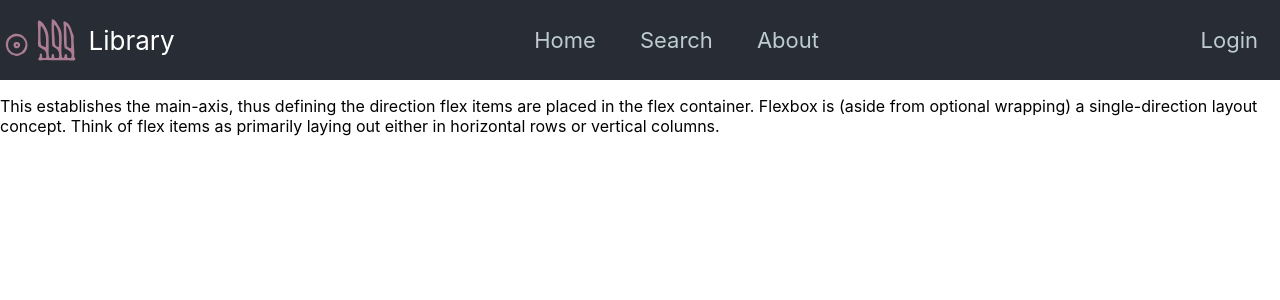
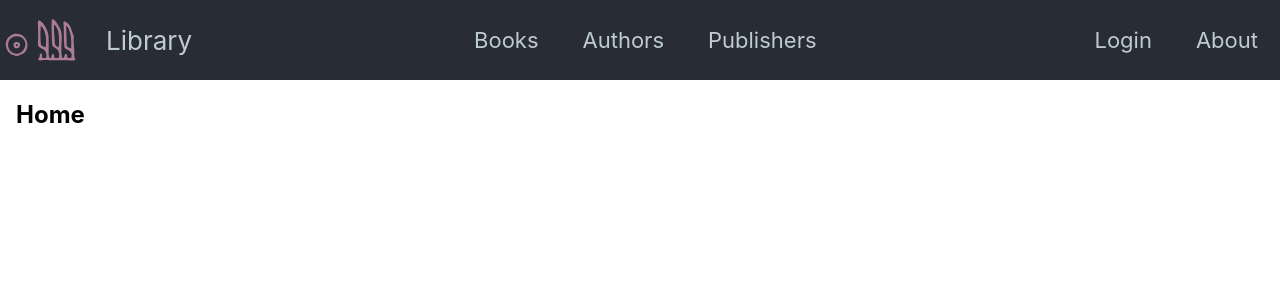
Before and after one commit to cbare/library-app, a React (Create React App) app in the folder library/: page / in a window 1280 px wide. Shown: the top 300 px of the page. Built offline with nearby package versions, Linux system fonts and the light colour scheme.

Commit message:
add routing

```diff
--- a/library/package.json
+++ b/library/package.json
@@ -12,6 +12,7 @@
     "@types/react-dom": "^17.0.1",
     "react": "^17.0.1",
     "react-dom": "^17.0.1",
+    "react-router-dom": "^5.2.0",
     "react-scripts": "4.0.2",
     "typescript": "^4.1.5",
     "web-vitals": "^1.1.0"
@@ -39,5 +40,8 @@
       "last 1 firefox version",
       "last 1 safari version"
     ]
+  },
+  "devDependencies": {
+    "@types/react-router-dom": "^5.1.7"
   }
 }
--- a/library/src/App.css
+++ b/library/src/App.css
@@ -11,6 +11,10 @@
   background-color: #282c34;
   margin-bottom: 10pt;
   color: white;
+}
+
+.App main {
+  margin: 1em;
 }
 
 .navbar {
@@ -28,7 +32,6 @@
 
 .nav-logo .title {
   position: top;
-  margin-left: 0.6ex;
   font-size: calc(10px + 2vmin);
 }
 
--- a/library/src/App.tsx
+++ b/library/src/App.tsx
@@ -1,29 +1,106 @@
 import React from 'react';
+import {
+  BrowserRouter as Router,
+  Switch,
+  Route,
+  Link
+} from "react-router-dom";
 import logo from './logo.svg';
 import './App.css';
 
 function App() {
   return (
+    <Router>
       <div className="App">
         <header className="App-header">
           <nav className="navbar">
             <span className="nav-logo">
               <img src={logo} className="App-logo" alt="logo" />
-            <span className="title">Library</span>
+              <span className="title"><Link to="/">Library</Link></span>
             </span>
             <ul className="nav-menu">
-            <li><a href="">Home</a></li>
-            <li><a href="">Search</a></li>
-            <li><a href="">About</a></li>
+              <li><Link to="/books">Books</Link></li>
+              <li><Link to="/authors">Authors</Link></li>
+              <li><Link to="/publishers">Publishers</Link></li>
             </ul>
             <ul className="nav-menu">
-            <li><a href="">Login</a></li>
+              <li><Link to="/login">Login</Link></li>
+              <li><Link to="/about">About</Link></li>
             </ul>
           </nav>
         </header>
+        <main>
+          <Switch>
+            <Route exact path="/">
+              <Home/>
+            </Route>
+            <Route path="/books">
+              <Books/>
+            </Route>
+            <Route path="/authors">
+              <Authors/>
+            </Route>
+            <Route path="/publishers">
+              <Publishers/>
+            </Route>
+            <Route path="/about">
+              <About/>
+            </Route>
+            <Route path="/login">
+              <Login/>
+            </Route>
+          </Switch>
+        </main>
+      </div>
+    </Router>
+  );
+}
+
+function Home() {
+  return (
     <div>
-        <p>This establishes the main-axis, thus defining the direction flex items are placed in the flex container. Flexbox is (aside from optional wrapping) a single-direction layout concept. Think of flex items as primarily laying out either in horizontal rows or vertical columns.</p>
+      <h2>Home</h2>
     </div>
+  );
+}
+
+function Books() {
+  return (
+    <div>
+      <h2>Books</h2>
+    </div>
+  );
+}
+
+function Authors() {
+  return (
+    <div>
+      <h2>Authors</h2>
+    </div>
+  );
+}
+
+function Publishers() {
+  return (
+    <div>
+      <h2>Publishers</h2>
+    </div>
+  );
+}
+
+function Login() {
+  return (
+    <div>
+      <h2>Login</h2>
+    </div>
+  );
+}
+
+function About() {
+  return (
+    <div>
+      <h2>About</h2>
+      <p>A toy application for learning <a href="https://www.typescriptlang.org/">Typescript</a> and <a href="https://reactjs.org/">React</a>, created in the model of Zoltan Debre's excellent <a href="https://yoember.com/">yoember</a> tutorial.</p>
     </div>
   );
 }
```
Also changed, not shown: 2 other files (tests, documents, lock files or other folders). Lines whose indentation alone changed are shown as unchanged.
